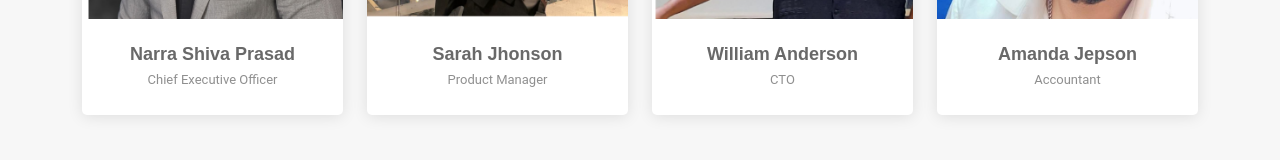
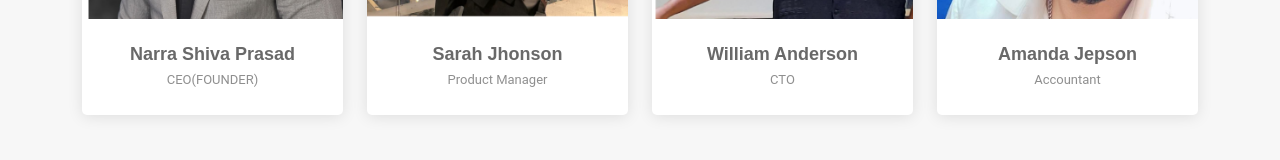
Before and after one commit to Sbose548/gkelite, a Next.js app: page /about in a window 1280 px wide. Shown: the part 3093-3253 px from the top of the page. Built offline with nearby package versions, Linux system fonts and the light colour scheme.

Commit message:
Update page.js

```diff
--- a/src/app/about/page.js
+++ b/src/app/about/page.js
@@ -134,7 +134,7 @@ const page = () => {
                                     </div>
                                     <div className="member-info">
                                         <h4>Narra Shiva Prasad</h4>
-                                        <span>Chief Executive Officer</span>
+                                        <span>CEO(FOUNDER)</span>
                                     </div>
                                 </div>
                             </div>
```
